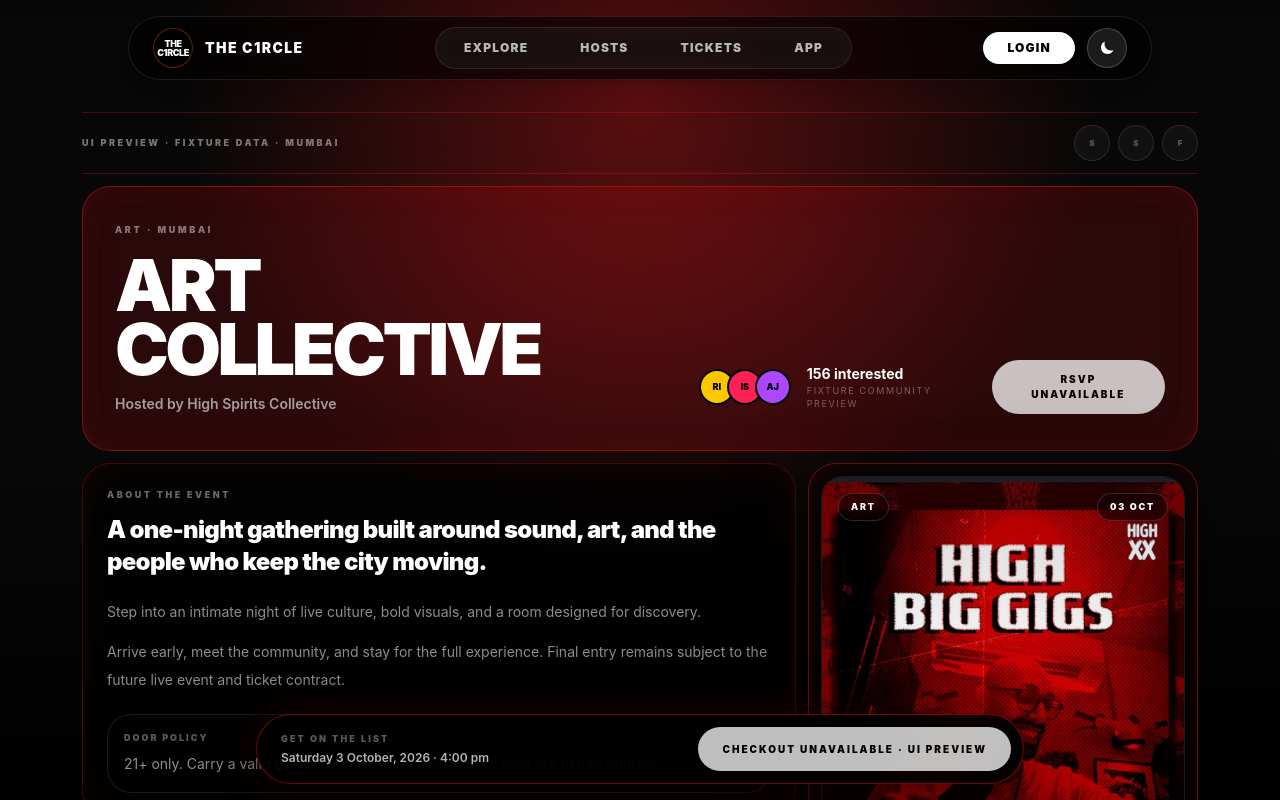
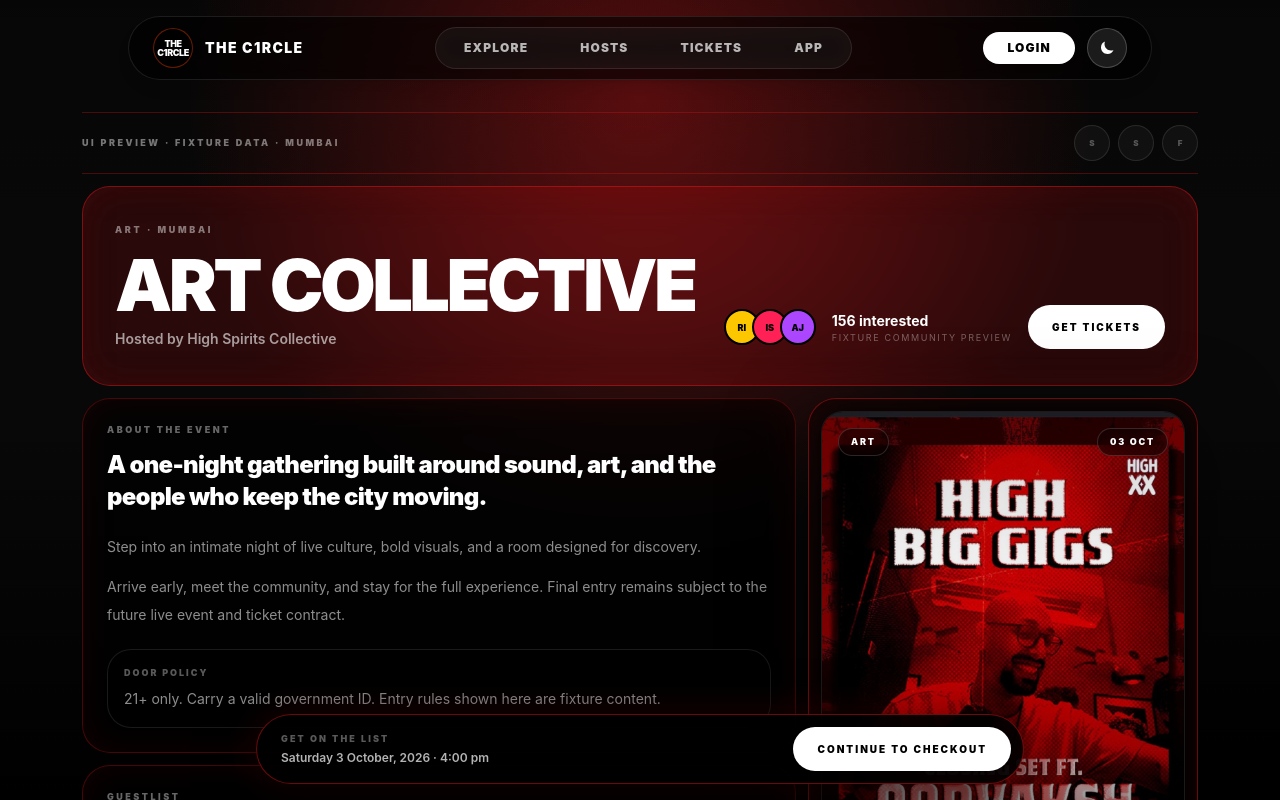
Before and after one commit to thec1rclehost123-cmd/C1RCLE-FRONTEND, a Next.js app in the folder apps/guest-portal/: page /event/art-collective in a window 1280 px wide. Shown: the top 800 px of the page. Built offline with nearby package versions, Linux system fonts and the light colour scheme.

Commit message:
fix(guest-portal): connect event checkout actions

```diff
--- a/apps/guest-portal/src/features/event-detail/components/EventDetailView.tsx
+++ b/apps/guest-portal/src/features/event-detail/components/EventDetailView.tsx
@@ -132,14 +132,12 @@ export function EventDetailView({ event }: { event: EventDetailFixture }) {
                   Fixture community preview
                 </p>
               </div>
-              <button
-                type="button"
-                disabled
-                title="RSVP integration is not connected"
-                className="min-h-11 cursor-not-allowed rounded-full bg-white px-6 py-3 text-[10px] font-black uppercase tracking-[0.2em] text-black opacity-75"
+              <Link
+                href={`/checkout/${event.slug}`}
+                className="flex min-h-11 items-center justify-center rounded-full bg-white px-6 py-3 text-center text-[10px] font-black uppercase tracking-[0.2em] text-black transition-transform hover:scale-[1.02] active:scale-[0.98] motion-reduce:transition-none"
               >
-                RSVP unavailable
-              </button>
+                Get tickets
+              </Link>
             </div>
           </div>
         </section>
@@ -236,14 +234,12 @@ export function EventDetailView({ event }: { event: EventDetailFixture }) {
               {timeFormatter.format(new Date(event.startsAt))}
             </p>
           </div>
-          <button
-            type="button"
-            disabled
-            title="Checkout integration is not connected"
-            className="min-h-11 cursor-not-allowed rounded-full bg-white px-6 py-3 text-[10px] font-black uppercase tracking-[0.2em] text-black opacity-75"
+          <Link
+            href={`/checkout/${event.slug}`}
+            className="flex min-h-11 items-center justify-center rounded-full bg-white px-6 py-3 text-center text-[10px] font-black uppercase tracking-[0.2em] text-black transition-transform hover:scale-[1.02] active:scale-[0.98] motion-reduce:transition-none"
           >
-            Checkout unavailable · UI preview
-          </button>
+            Continue to checkout
+          </Link>
         </div>
       </div>
     </main>
```
Also changed, not shown: 1 other file (tests, documents, lock files or other folders).
